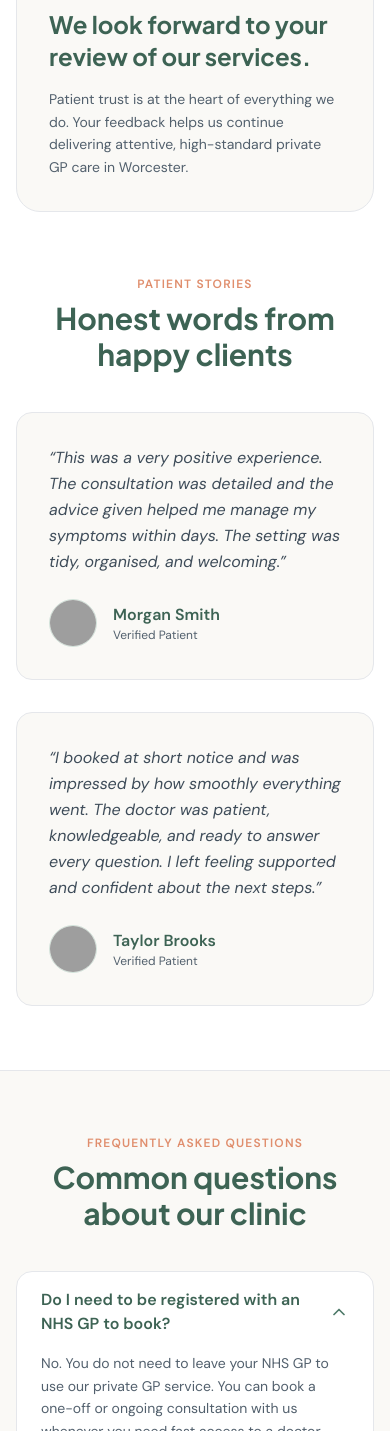
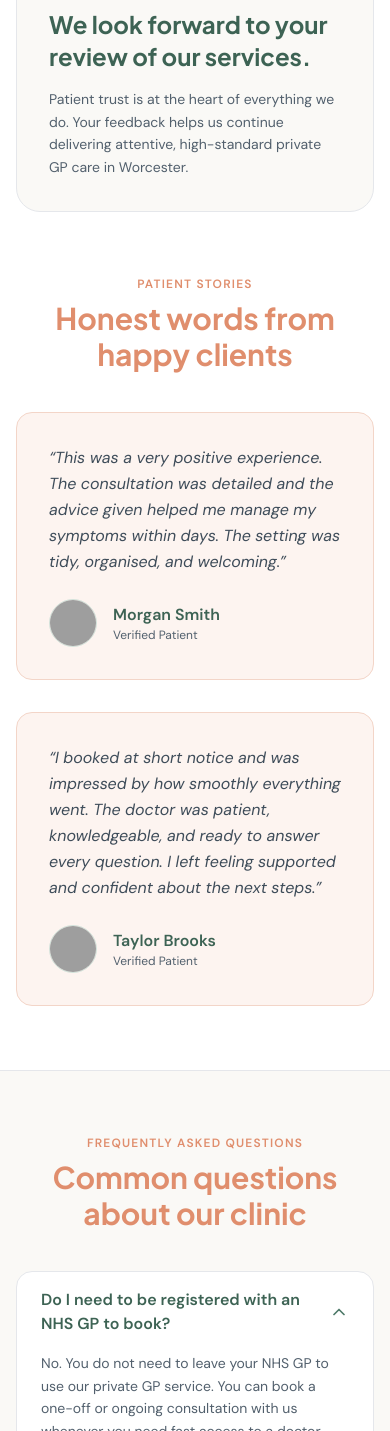
Before and after one commit to Ovidhub/jp-design, a React (Vite) app: page / in a window 390 px wide. Shown: the part 5037-6468 px from the top of the page. Built offline with nearby package versions, Linux system fonts and the light colour scheme; grey boxes are pictures that could not be loaded.

Commit message:
Increase peach brand color presence across headings, cards, and prices
Co-authored-by: arena-agent <297053741+arena-agent@users.noreply.github.com>

```diff
--- a/src/App.jsx
+++ b/src/App.jsx
@@ -691,7 +691,7 @@ export default function App() {
                     <p className="text-xs font-semibold uppercase tracking-widest text-[#E08E6D] mb-2">
                       Patient Stories
                     </p>
-                    <h2 className="text-3xl sm:text-4xl font-bold text-[#3D6354]">
+                    <h2 className="text-3xl sm:text-4xl font-bold text-[#E08E6D]">
                       Honest words from happy clients
                     </h2>
                   </div>
@@ -700,7 +700,7 @@ export default function App() {
                     {TESTIMONIALS.map((item) => (
                       <div
                         key={item.name}
-                        className="bg-[#FAF9F6] border border-[#E5E7EB] rounded-2xl p-8 flex flex-col justify-between space-y-6"
+                        className="bg-[#FDF4F0] border border-[#F3D5C8] rounded-2xl p-8 flex flex-col justify-between space-y-6"
                       >
                         <p className="text-[#3E4C59] leading-relaxed italic">“{item.quote}”</p>
                         <div className="flex items-center gap-4">
@@ -728,7 +728,7 @@ export default function App() {
                   <p className="text-xs font-semibold uppercase tracking-widest text-[#E08E6D] mb-2">
                     Frequently Asked Questions
                   </p>
-                  <h2 className="text-3xl sm:text-4xl font-bold text-[#3D6354]">
+                  <h2 className="text-3xl sm:text-4xl font-bold text-[#E08E6D]">
                     Common questions about our clinic
                   </h2>
                 </div>
@@ -892,7 +892,7 @@ export default function App() {
                 <p className="text-xs font-semibold uppercase tracking-widest text-[#E08E6D] mb-2">
                   JesPearl Private GP Clinic
                 </p>
-                <h1 className="text-4xl sm:text-5xl font-bold text-[#3D6354]">
+                <h1 className="text-4xl sm:text-5xl font-bold text-[#E08E6D]">
                   Our Services and Fees
                 </h1>
                 <p className="mt-4 text-lg text-[#52606D] leading-relaxed">
@@ -1040,7 +1040,7 @@ export default function App() {
                       <div className="flex items-start justify-between gap-3">
                         <h4 className="font-semibold text-[#3D6354]">{item.title}</h4>
                         {item.price && (
-                          <span className="text-lg font-bold text-[#4E7A69] shrink-0">
+                          <span className="text-lg font-bold text-[#E08E6D] shrink-0">
                             {item.price}
                           </span>
                         )}
@@ -1089,7 +1089,7 @@ export default function App() {
                     >
                       <div className="flex items-start justify-between gap-3">
                         <h4 className="font-semibold text-[#3D6354]">{item.title}</h4>
-                        <span className="text-lg font-bold text-[#4E7A69] shrink-0">
+                        <span className="text-lg font-bold text-[#E08E6D] shrink-0">
                           {item.price}
                         </span>
                       </div>
@@ -1165,7 +1165,7 @@ export default function App() {
                   <p className="text-xs font-semibold uppercase tracking-widest text-[#E08E6D]">
                     About
                   </p>
-                  <h1 className="text-4xl sm:text-5xl font-bold text-[#3D6354]">
+                  <h1 className="text-4xl sm:text-5xl font-bold text-[#E08E6D]">
                     Dr Loretta Shoderu
                   </h1>
                   <p className="text-sm font-semibold text-[#4E7A69] tracking-wide">
```
